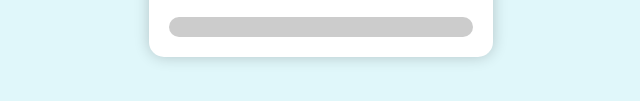
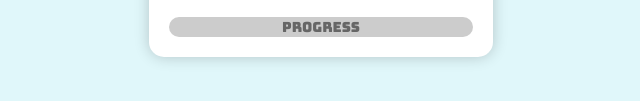
Before and after one commit to slimbudoo/THE-FLAG-QUIZ, a plain HTML site: page index.html in a window 1280 px wide. Shown: the part 577-678 px from the top of the page, 319-959 px from the left. Drawn offline with Linux system fonts and the light colour scheme.

Commit message:
Update index.html

```diff
--- a/index.html
+++ b/index.html
@@ -39,9 +39,12 @@
       border-radius: 10px;
       transition: background-color 0.3s, color 0.3s;
     }
+    /* Removed hover effect */
+    /*
     .option-button:hover {
       background-color: #b2dfdb;
     }
+    */
     .option-button.correct {
       background-color: #4CAF50;
       color: #ffffff;
@@ -73,6 +76,7 @@
       font-size: 24px;
     }
     #progress-bar-container {
+      position: relative;
       width: 100%;
       background-color: #ccc;
       border-radius: 15px;
@@ -86,6 +90,19 @@
       background-color: #4CAF50;
       border-radius: 15px;
       transition: width 0.5s;
+    }
+    #progress-text {
+      position: absolute;
+      top: 0;
+      left: 0;
+      width: 100%;
+      height: 100%;
+      display: flex;
+      align-items: center;
+      justify-content: center;
+      font-size: 14px;
+      color: rgba(0, 0, 0, 0.5);
+      pointer-events: none;
     }
   </style>
 </head>
@@ -103,6 +120,7 @@
     <div id="hi-score">Hi-Score: <span id="high-score">0</span></div>
     <div id="progress-bar-container">
       <div id="progress-bar"></div>
+      <div id="progress-text">Progress</div>
     </div>
   </div>
   <script>
@@ -345,7 +363,7 @@
       optionButtons.forEach(button => button.disabled = true);
       const correctCountryName = remainingCountries[currentCountryIndex].name;
       const correctIndex = Array.from(optionButtons).findIndex(button => button.innerText === correctCountryName);
-      if (selectedIndex === correctIndex) {
+      if (optionButtons[selectedIndex].innerText === correctCountryName) {
         optionButtons[selectedIndex].classList.add("correct");
         score++;
         document.getElementById("counter").innerText = `${score}/197`;
```
